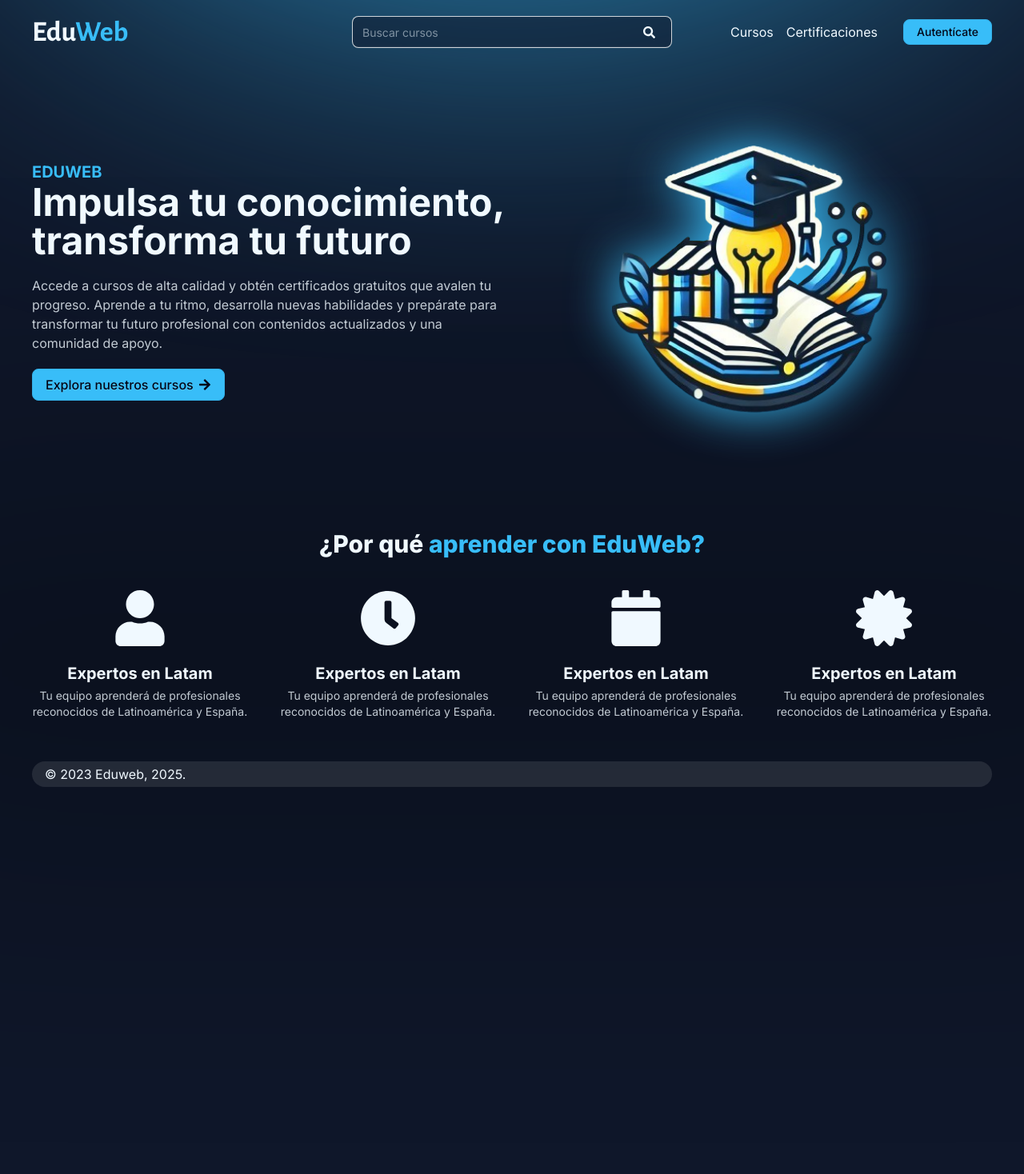
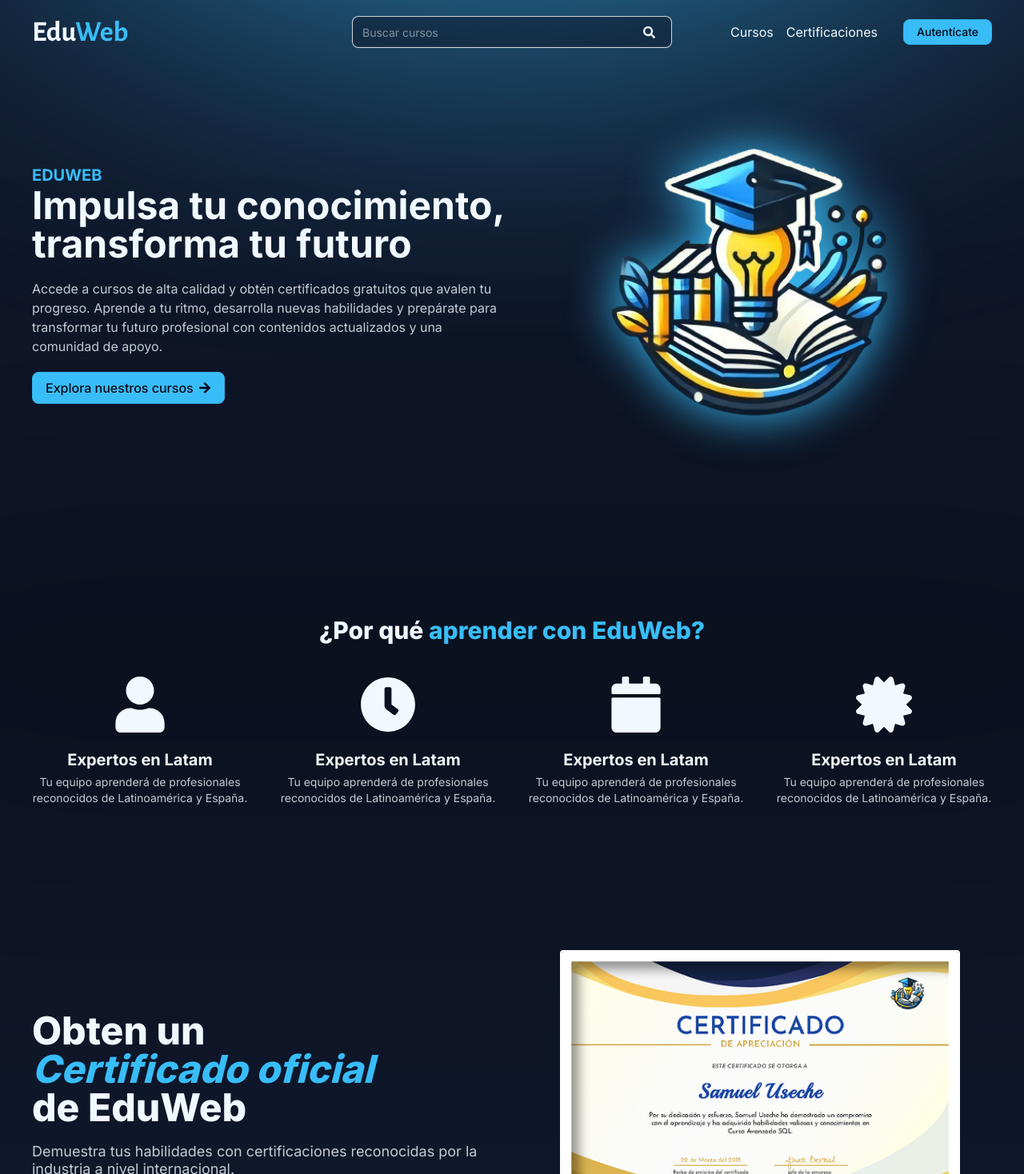
Before and after one commit to AndresGutierrezHurtado/eduweb, a Next.js app: page / in a window 1280 px wide. Shown: the top 1468 px of the page at 80% size. Before the commit the page ends 996 px from the top, so only its background shows below. Built offline with nearby package versions, Linux system fonts and the light colour scheme; no server answers.

Commit message:
feat: add new sections

```diff
--- a/src/app/page.jsx
+++ b/src/app/page.jsx
@@ -1,14 +1,21 @@
 import Image from "next/image";
 
 // Components
-import { ArrowRight, CalendarIcon, CertificateIcon, ClockIcon, UserIcon } from "@/components/icons";
+import {
+    ArrowRight,
+    CalendarIcon,
+    CertificateIcon,
+    ClockIcon,
+    QuotesIcon,
+    UserIcon,
+} from "@/components/icons";
 
 export default async function Home() {
     return (
-        <>
+        <div className="flex flex-col gap-[100px]">
             <section className="w-full px-3">
-                <div className="w-full max-w-[1200px] mx-auto py-10">
-                    <div className="flex items-center lg:py-14 mb-15gt">
+                <div className="w-full max-w-[1200px] mx-auto py-[100px]">
+                    <div className="flex items-center">
                         <div className="w-full flex flex-col gap-5">
                             <div>
                                 <h3 className="uppercase text-xl font-bold text-primary">
@@ -56,8 +63,9 @@ export default async function Home() {
                             <div className="flex flex-col gap-5 items-center w-full">
                                 <UserIcon size={70} />
                                 <div className="flex flex-col gap-1">
-
-                                <h3 className="text-xl font-bold">Expertos en Latam</h3>
+                                    <h3 className="text-xl font-bold">
+                                        Expertos en Latam
+                                    </h3>
                                     <p className="text-sm text-pretty text-base-content/80">
                                         Tu equipo aprenderá de profesionales
                                         reconocidos de Latinoamérica y España.
@@ -67,8 +75,9 @@ export default async function Home() {
                             <div className="flex flex-col gap-5 items-center w-full">
                                 <ClockIcon size={70} />
                                 <div className="flex flex-col gap-1">
-
-                                <h3 className="text-xl font-bold">Expertos en Latam</h3>
+                                    <h3 className="text-xl font-bold">
+                                        Expertos en Latam
+                                    </h3>
                                     <p className="text-sm text-pretty text-base-content/80">
                                         Tu equipo aprenderá de profesionales
                                         reconocidos de Latinoamérica y España.
@@ -78,8 +87,9 @@ export default async function Home() {
                             <div className="flex flex-col gap-5 items-center w-full">
                                 <CalendarIcon size={70} />
                                 <div className="flex flex-col gap-1">
-
-                                <h3 className="text-xl font-bold">Expertos en Latam</h3>
+                                    <h3 className="text-xl font-bold">
+                                        Expertos en Latam
+                                    </h3>
                                     <p className="text-sm text-pretty text-base-content/80">
                                         Tu equipo aprenderá de profesionales
                                         reconocidos de Latinoamérica y España.
@@ -89,8 +99,9 @@ export default async function Home() {
                             <div className="flex flex-col gap-5 items-center w-full">
                                 <CertificateIcon size={70} />
                                 <div className="flex flex-col gap-1">
-
-                                <h3 className="text-xl font-bold">Expertos en Latam</h3>
+                                    <h3 className="text-xl font-bold">
+                                        Expertos en Latam
+                                    </h3>
                                     <p className="text-sm text-pretty text-base-content/80">
                                         Tu equipo aprenderá de profesionales
                                         reconocidos de Latinoamérica y España.
@@ -101,6 +112,73 @@ export default async function Home() {
                     </div>
                 </div>
             </section>
-        </>
+            <section className="w-full px-3">
+                <div className="w-full max-w-[1200px] mx-auto py-10">
+                    <div className="flex items-center gap-10">
+                        <div className="w-full flex flex-col gap-5">
+                            <h2 className="text-5xl font-extrabold">
+                                Obten un <br />
+                                <span className="text-primary italic">
+                                    Certificado oficial
+                                </span>
+                                <br /> de EduWeb
+                            </h2>
+                            <p className="text-lg leading-tight  text-pretty text-base-content/80">
+                                Demuestra tus habilidades con certificaciones
+                                reconocidas por la industria a nivel
+                                internacional.
+                            </p>
+                        </div>
+                        <div className="w-full flex items-center justify-center">
+                            <Image
+                                src={"/certificate.png"}
+                                width={500}
+                                height={500}
+                                alt="Certificado"
+                                className="object-contain rounded border-2 border-white"
+                            />
+                        </div>
+                    </div>
+                </div>
+            </section>
+            <section className="w-full px-3">
+                <div className="w-full max-w-[1200px] mx-auto py-10">
+                    <div className="flex flex-col gap-9">
+                        <h2 className="text-3xl font-extrabold text-center">
+                            Mira lo que están haciendo nuestros estudiantes
+                        </h2>
+                        <div className="grid grid-cols-[repeat(auto-fill,minmax(300px,1fr))] gap-10">
+                            <div className="bg-base-content/20 p-8 rounded-lg flex flex-col gap-5">
+                                <QuotesIcon size={40} />
+                                <p className="text-sm italic">
+                                    Udemy marcó un antes y un después en mi vida
+                                    y me fue de gran ayuda a la hora de hacer
+                                    realidad la idea de Dimensional.
+                                </p>
+                                <div className="flex gap-3 ">
+                                    <div className="avatar">
+                                        <div className="w-15 aspect-square rounded-full">
+                                            <img
+                                                src="https://cms-images.udemycdn.com/96883mtakkm8/1Djz6c0gZLaCG5SQS3PgUY/54b6fb8c85d8da01da95cbb94fa6335f/Alvin_Lim.jpeg"
+                                                alt="Imagen testimonio"
+                                            />
+                                        </div>
+                                    </div>
+                                    <div className="flex flex-col gap-1 text-sm">
+                                        <p className="font-semibold">
+                                            Alvin Lim
+                                        </p>
+                                        <p className="text-base-content/70">
+                                            Cofundador técnico y director de
+                                            tecnología en Dimensional
+                                        </p>
+                                    </div>
+                                </div>
+                            </div>
+                        </div>
+                    </div>
+                </div>
+            </section>
+        </div>
     );
 }
```
Also changed, not shown: public/certificate.png (added). Lines whose indentation alone changed are shown as unchanged.
